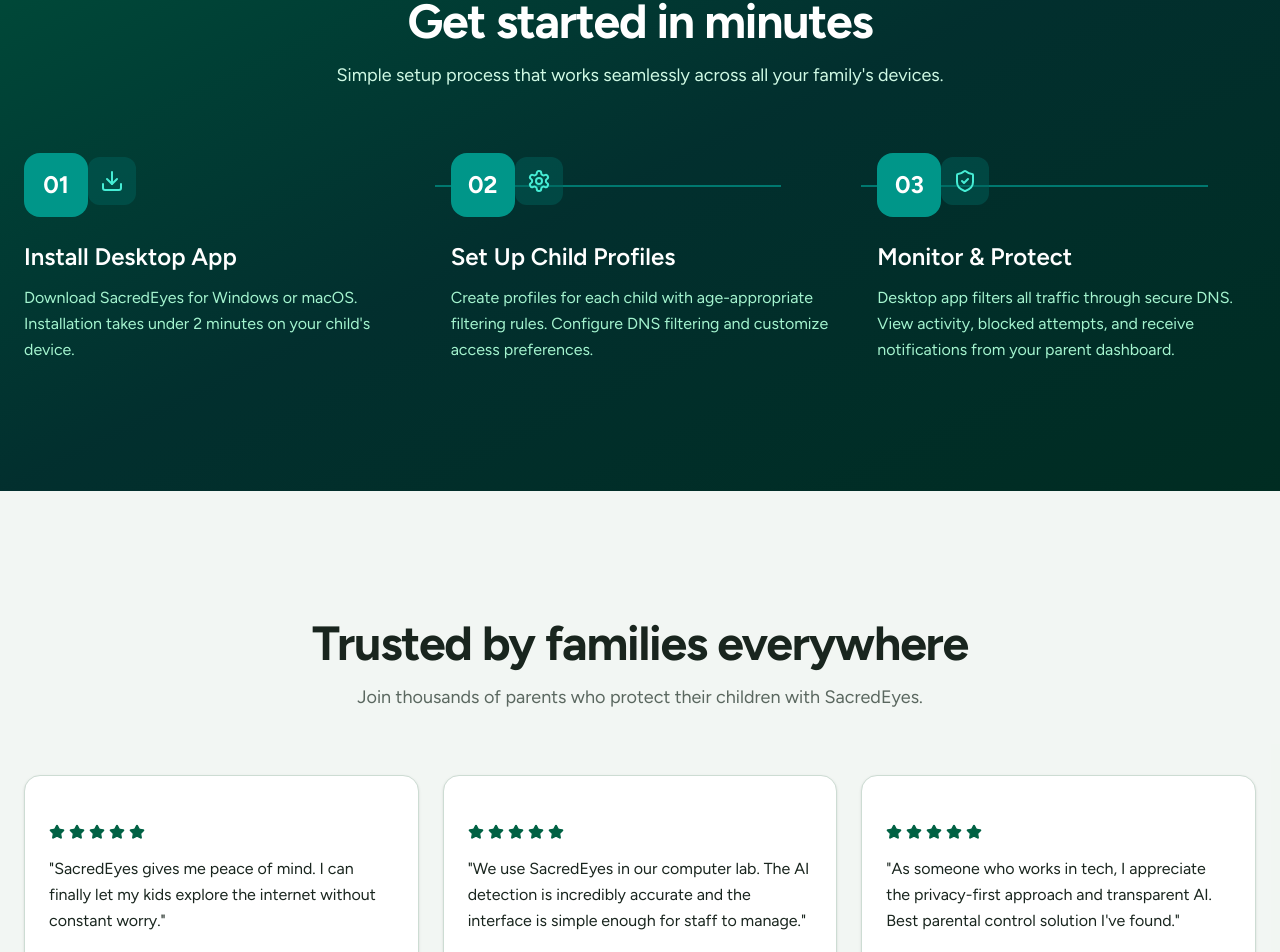
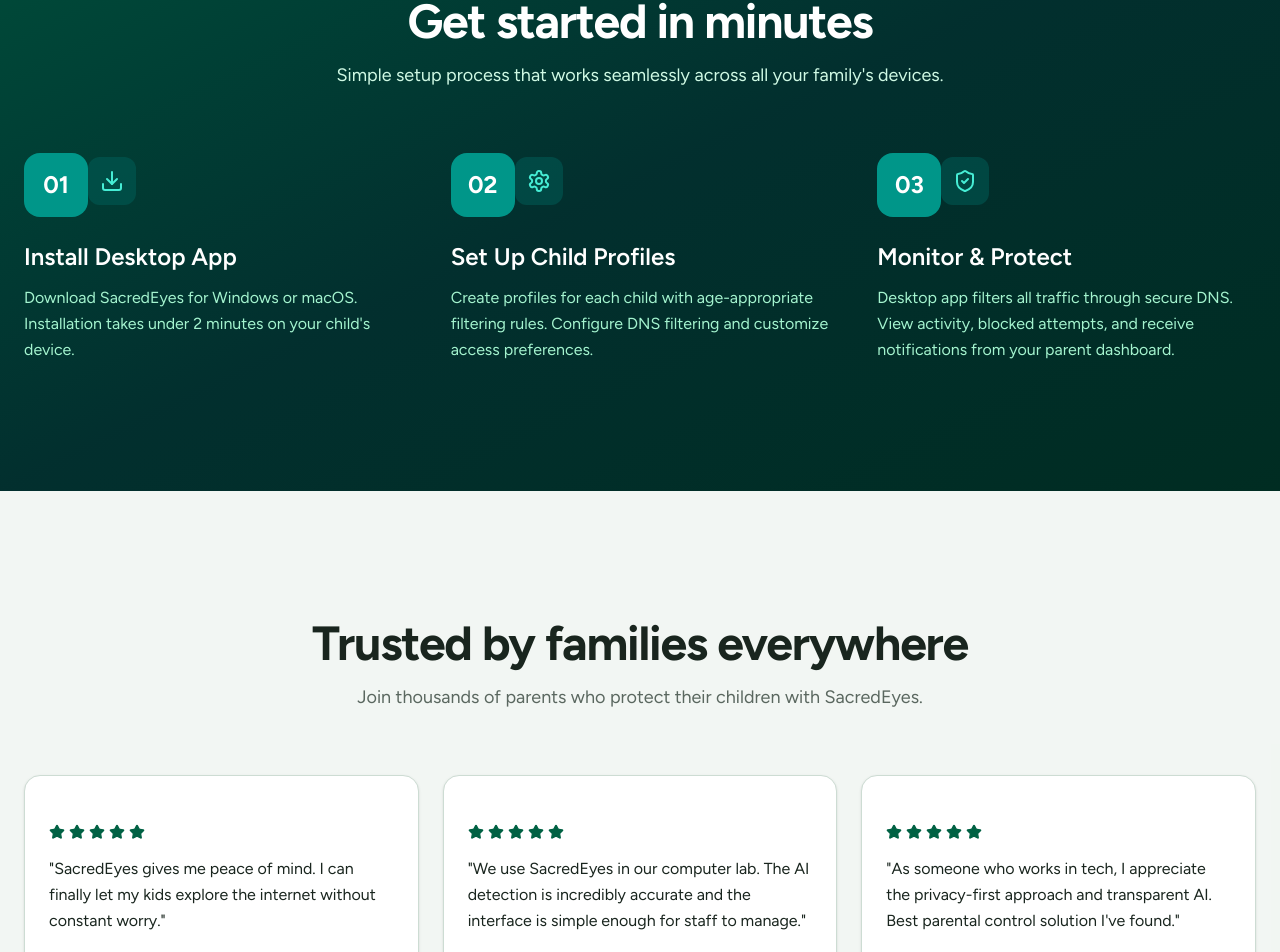
Before and after one commit to iamasikhia/v0-child-safety-website, a Next.js app: page / in a window 1280 px wide. Shown: the part 2305-3257 px from the top of the page. Built offline with nearby package versions, Linux system fonts and the light colour scheme.

Commit message:
feat: remove connector lines from how-it-works section
Clean display of three steps without visual connectors.

Co-authored-by: Asikhia Iseoluwadara <100229912+iamasikhia@users.noreply.github.com>

```diff
--- a/components/how-it-works.tsx
+++ b/components/how-it-works.tsx
@@ -41,7 +41,7 @@ export function HowItWorks() {
 
         <div className="grid gap-12 md:grid-cols-3">
           {steps.map((step, index) => (
-            <div key={index} className="relative">
+            <div key={index}>
               <div className="mb-6 inline-flex h-16 w-16 items-center justify-center rounded-2xl bg-teal-600 text-white text-2xl font-bold">
                 {step.number}
               </div>
@@ -52,10 +52,6 @@ export function HowItWorks() {
 
               <h3 className="mb-3 text-2xl font-semibold text-white">{step.title}</h3>
               <p className="text-emerald-200 leading-relaxed">{step.description}</p>
-
-              {index < steps.length - 1 && (
-                <div className="absolute top-8 left-[calc(100%+1rem)] hidden h-0.5 w-[calc(100%-2rem)] bg-teal-700 md:block lg:left-[calc(100%+2rem)]" />
-              )}
             </div>
           ))}
         </div>
```
